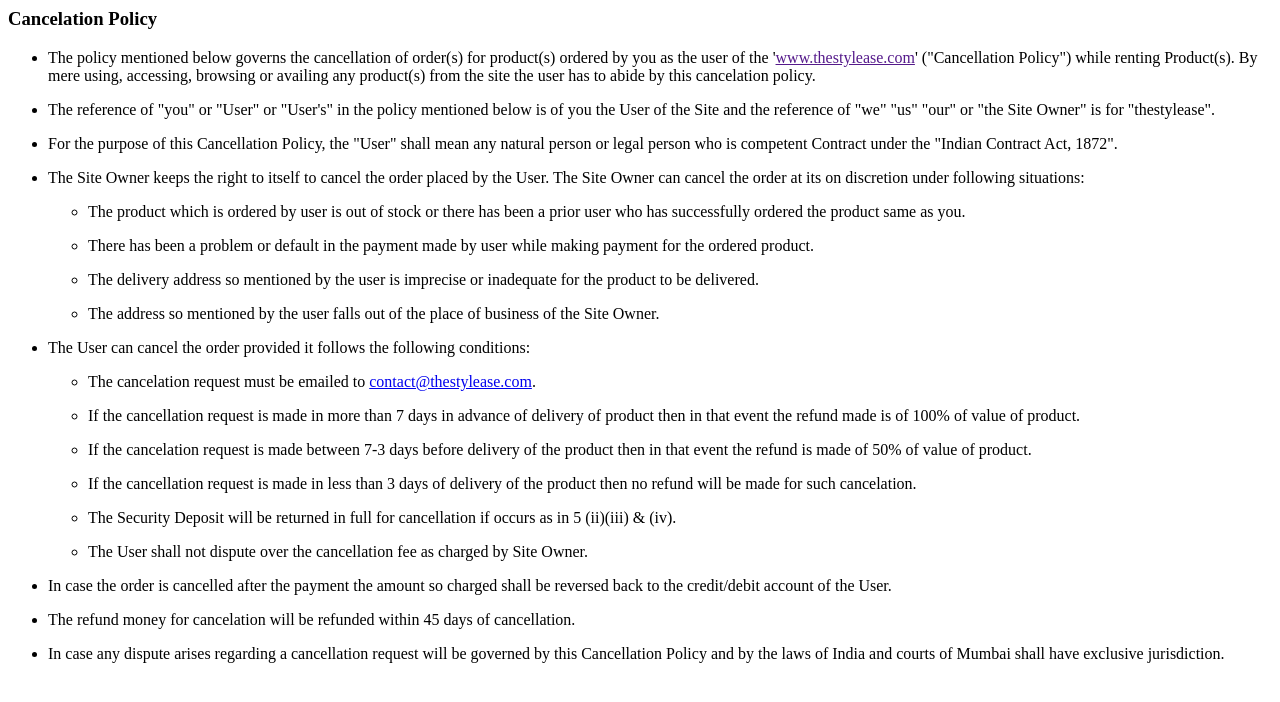
After one commit to Stylease/stylish, a PHP site: page /views/content/cancelation-policy.html in a window 1280 px wide. The commit adds this page. Shown: the top 702 px of the page. Run offline with PHP 8.4, Linux system fonts and the light colour scheme.

Commit message:
dekh rha hai tu

```diff
--- a/js/app.js
+++ b/js/app.js
@@ -64,6 +64,11 @@ firstapp.config(function($stateProvider, $urlRouterProvider, $httpProvider, $loc
     url: "/cart",
     templateUrl: "views/template.html",
     controller: 'CartCtrl'
+  })
+    .state('cancelation-policy', {
+    url: "/cancelation-policy",
+    templateUrl: "views/template.html",
+    controller: 'CancelationPolicyCtrl'
   })
     .state('product', {
     url: "/product/:name",
--- /dev/null
+++ b/views/content/cancelation-policy.html
@@ -0,0 +1,112 @@
+<div class="heading-bar">
+    <div class="container text-center">
+        <h3 class="heading">Cancelation Policy</h3>
+
+    </div>
+</div>
+<div class="container mt50">
+    <div class="row">
+<div class="col-md-12">
+  <div class="data-all">
+    <ul>
+      <li>
+        <p>The policy mentioned below governs the cancellation of order(s) for product(s) ordered by you as the user of the '<a href="">www.thestylease.com</a>' <span>("Cancellation Policy")</span> while renting Product(s).  By mere using, accessing, browsing or availing any product(s) from the site the user has to abide by this cancelation policy.</p>
+      </li>
+      <li>
+        <p>
+          The reference of "you" or "User" or "User's" in the policy mentioned below is of you the User of the Site and the reference of "we" "us" "our" or "the Site Owner" is for "thestylease".
+        </p>
+      </li>
+      <li>
+        <p>
+          For the purpose of this Cancellation Policy, the "User" shall mean any natural person or legal person who is competent     Contract under the "Indian Contract Act, 1872".
+        </p>
+
+      </li>
+      <li>
+        <p>
+
+          The Site Owner keeps the right to itself to cancel the order placed by the User. The Site Owner can cancel the order at its on discretion under following situations:
+          <ul class="un-list">
+            <li>
+              <p>
+                The product which is ordered by user is out of stock or there has been a prior user who has successfully ordered the product same as you.
+              </p>
+            </li>
+            <li>
+              <p>
+                There has been a problem or default in the payment made by user while making payment for the ordered product.
+              </p>
+            </li>
+            <li>
+              <p>
+                The delivery address so mentioned by the user is imprecise or inadequate for the product to be delivered.
+              </p>
+            </li>
+            <li>
+              <p>
+                The address so mentioned by the user falls out of the place of business of the Site Owner.
+              </p>
+            </li>
+          </ul>
+        </p>
+
+      </li>
+      <li>
+        <P>  The User can cancel the order provided it follows the following conditions:
+
+<ul class="un-list">
+  <li>
+    <p>
+      The cancelation request must be emailed to <a href="mailto:contact@thestylease.com">contact@thestylease.com</a>.
+    </p>
+
+  </li>
+  <li>
+    <p>
+        <p>If the cancellation request is made in more than 7 days in advance of delivery of product then in that event the refund made is of 100% of value of product.</p>
+    </p>
+  </li>
+  <li>
+    <p>
+      If the cancelation request is made between 7-3 days before delivery of the product then in that event the refund is made of 50% of value of product.
+    </p>
+  </li>
+  <li>
+    <p>
+      If the cancellation request is made in less than 3 days of delivery of the product then no refund will be made for such      cancelation.
+    </p>
+  </li>
+  <li>
+    <p>
+      The Security Deposit will be returned in full for cancellation if occurs as in 5 (ii)(iii) & (iv).
+    </p>
+  </li>
+  <li>
+    <p>
+      The User shall not dispute over the cancellation fee as charged by Site Owner.
+    </p>
+  </li>
+</ul>
+        </P>
+      </li>
+      <li>
+        <p>
+          In case the order is cancelled after the payment the amount so charged shall be reversed back to the credit/debit account of the User.
+        </p>
+      </li>
+<li>
+  <P>
+     The refund money for cancelation will be refunded within 45 days of cancellation.
+  </P>
+</li>
+<li>
+  <p>
+    In case any dispute arises regarding a cancellation request will be governed by this Cancellation Policy and by the laws of India and courts of Mumbai shall have exclusive jurisdiction.
+  </p>
+</li>
+    </ul>
+  </div>
+</div>
+    </div>
+</div>
```
Also changed, not shown: js/controllers.js (+10 -0 lines), sass/main.scss (+23 -0 lines).
